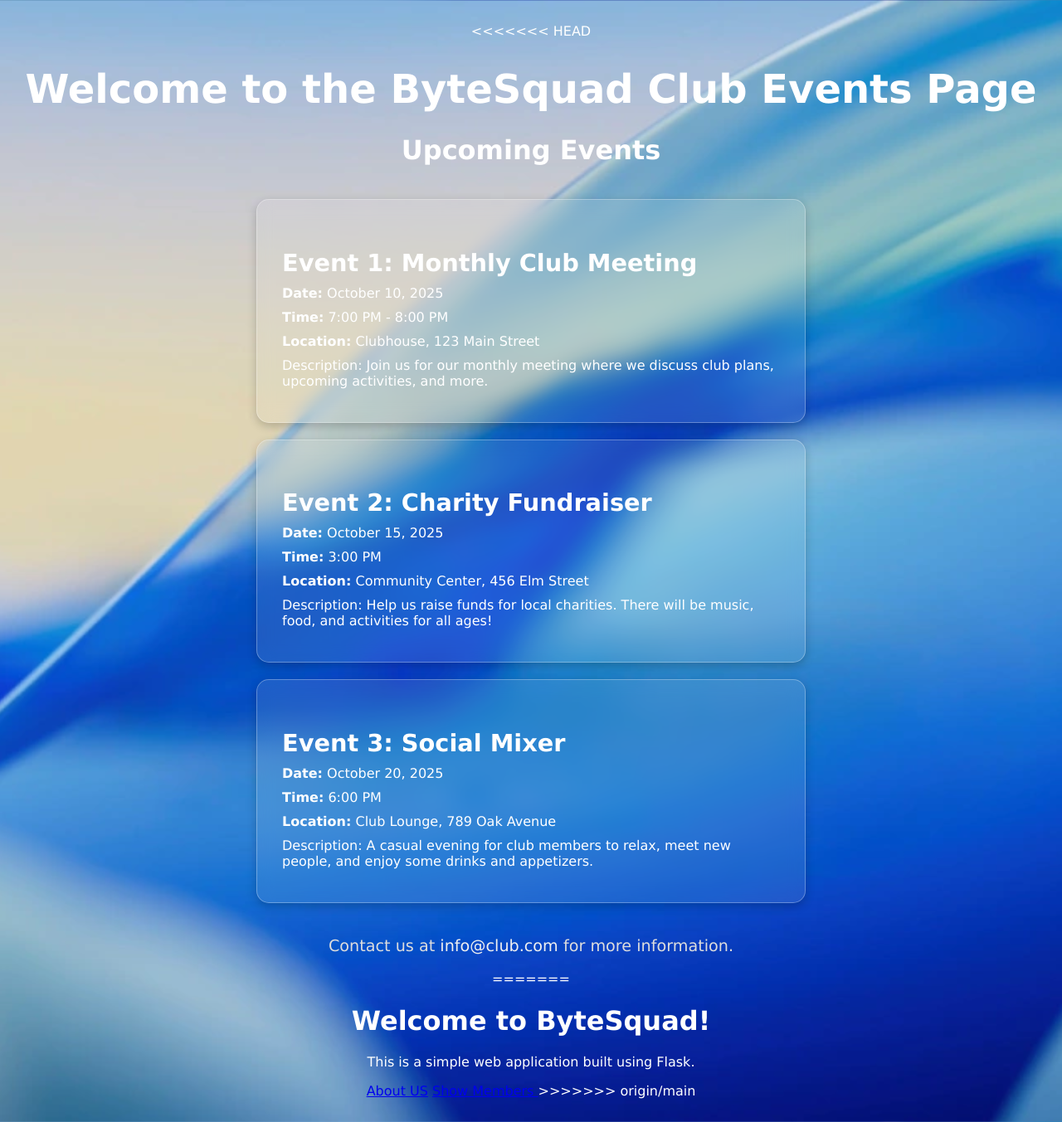
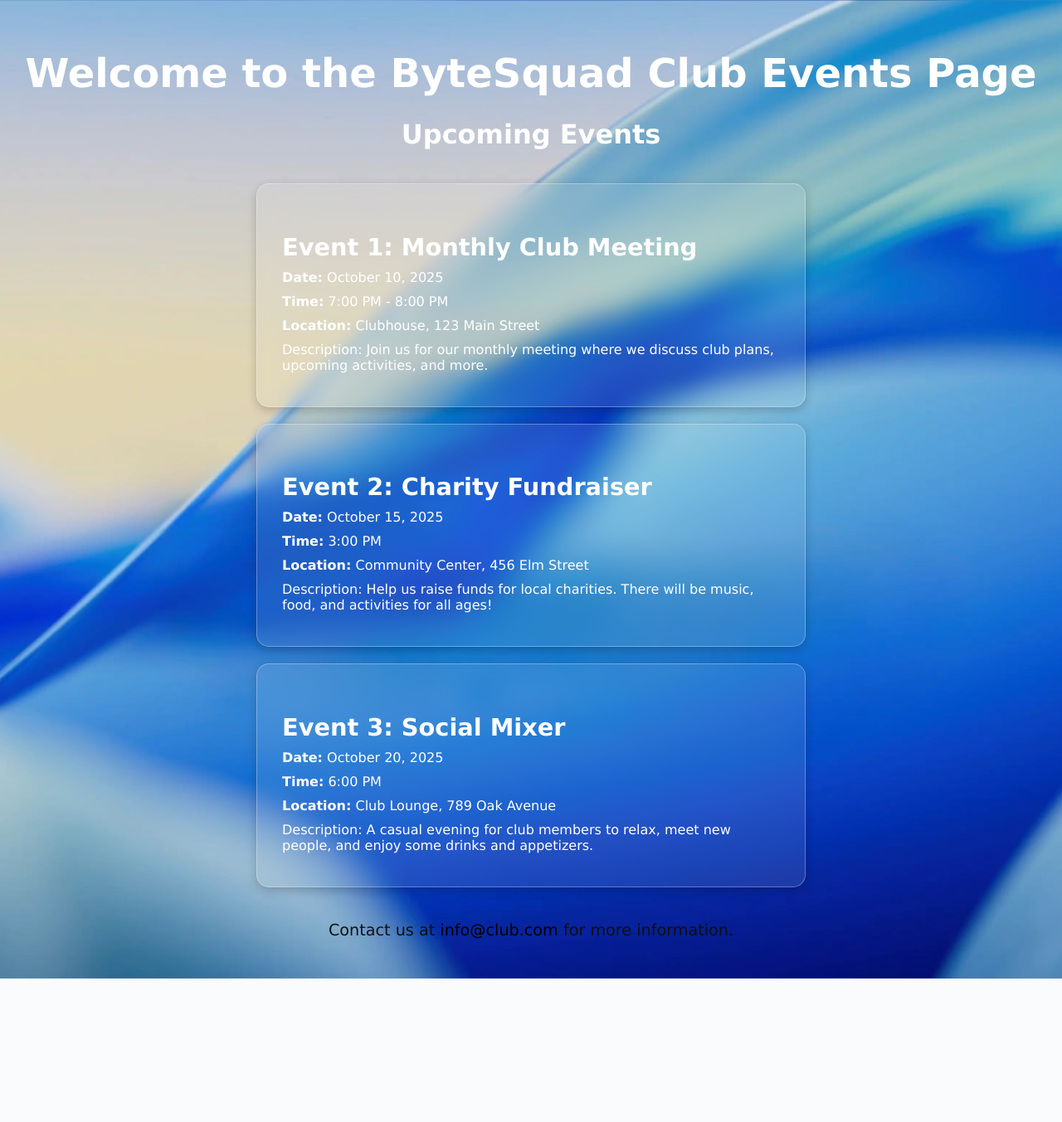
Before and after one commit to aksharas957/bytesquad, a Flask app: page / in a window 1280 px wide. Shown: the whole page at 83% size. After the commit the page ends 1180 px from the top, so only its background shows below. Run offline with Flask 3, Linux system fonts and the light colour scheme; some libraries are stand-ins or nearby versions.

Commit message:
Fixed css

```diff
--- a/templates/aboutus.html
+++ b/templates/aboutus.html
@@ -9,18 +9,18 @@
             font-family: "Segoe UI", Tahoma, Geneva, Verdana, sans-serif;
             margin: 0;
             padding: 0;
-            background-color: #f4f4f4;
+            background-color: #090909;
         }
         .container {
             max-width: 960px;
             margin: 50px auto;
             padding: 20px;
-            background-color: #fff;
+            background-color: #0b0a0a;
             box-shadow: 0 0 10px rgba(0,0,0,0.1);
         }
         h1 {
             color: #333;
-        }
+        }c
         p {
             line-height: 1.6;
             color: #555;
--- a/templates/index.html
+++ b/templates/index.html
@@ -59,11 +59,11 @@
         footer p {
             font-size: 1.2rem;
             margin-top: 40px;
-            color: #ddd;
+            color: #101010;
         }
 
         footer a {
-            color: #f0f0f0;
+            color: #000000;
             text-decoration: none;
         }
 
@@ -73,7 +73,6 @@
     </style>
 </head>
 <body>
-<<<<<<< HEAD
     <header>
         <h1>Welcome to the ByteSquad Club Events Page</h1>
     </header>
@@ -109,12 +108,5 @@
     <footer>
         <p>Contact us at <a href="mailto:info@club.com">info@club.com</a> for more information.</p>
     </footer>
-=======
-    <h1>Welcome to ByteSquad!</h1>
-    <p>This is a simple web application built using Flask.</p>
-    <a href="{{ url_for('aboutus') }}">About US</a>
-    <a href="/show"> Show Members </a>
-
->>>>>>> origin/main
 </body>
 </html>
```
